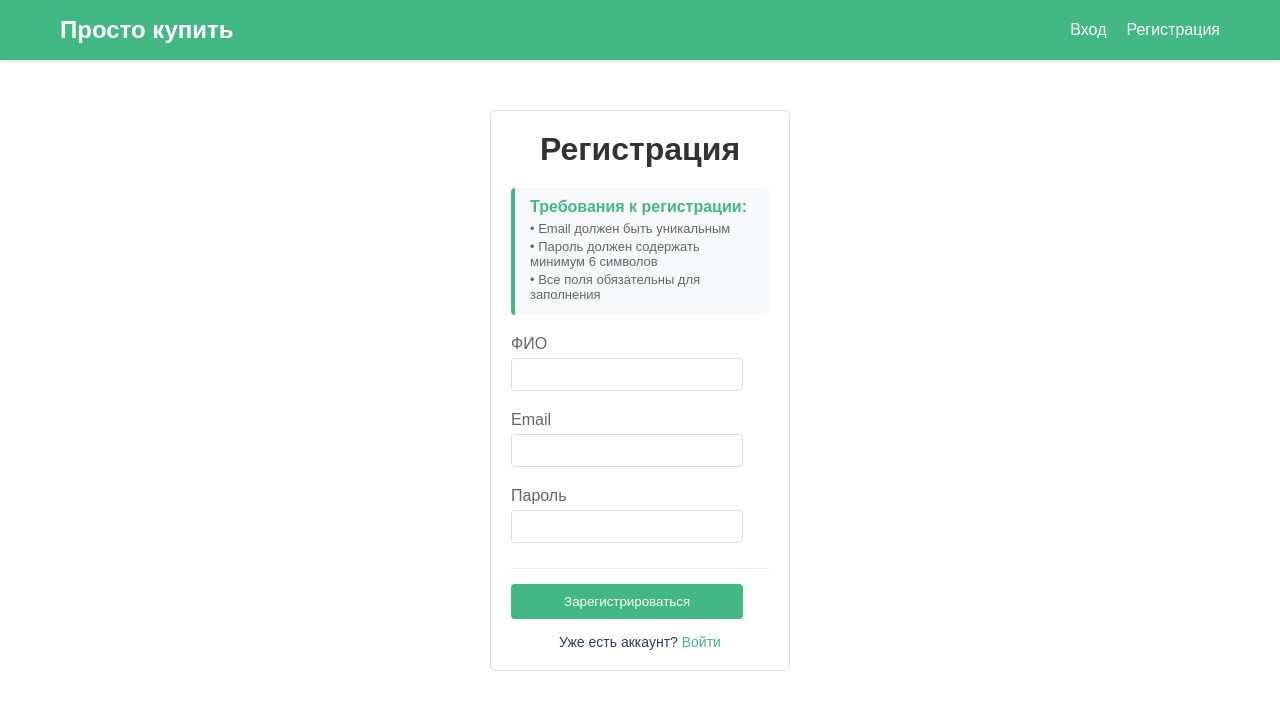
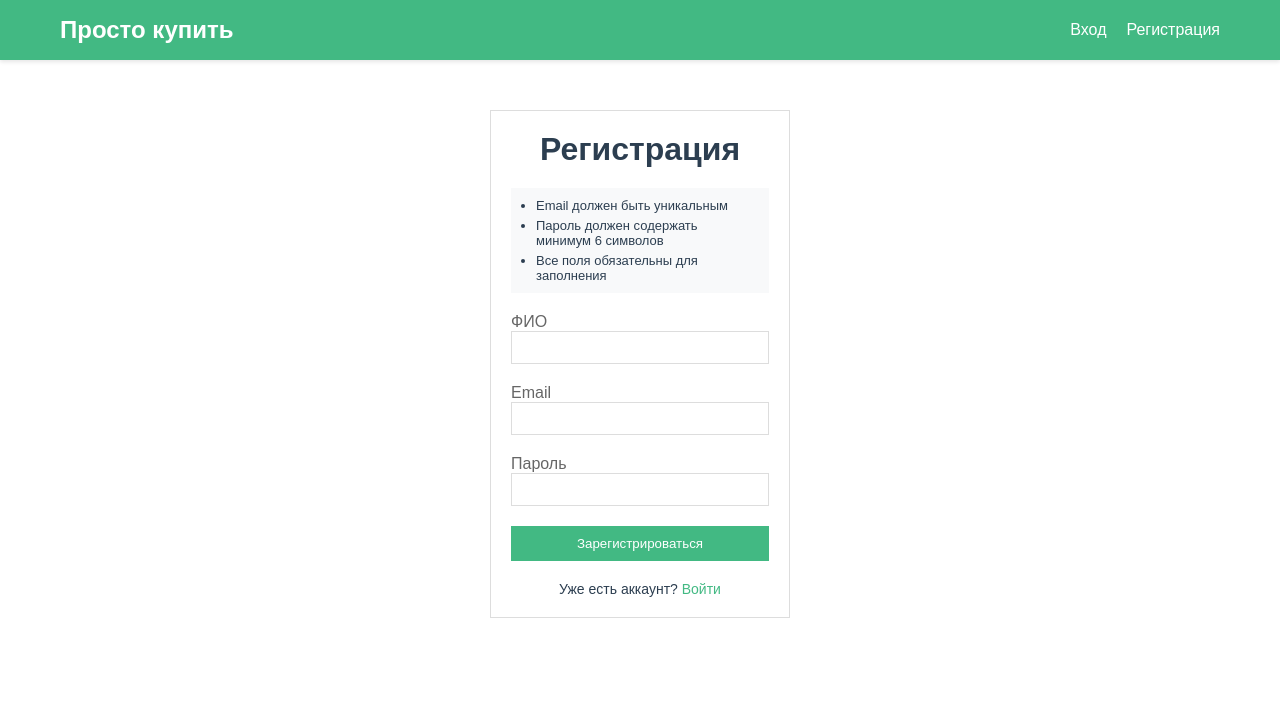
Before and after one commit to Beavya/store, a Vue app: page /register in a window 1280 px wide. Shown: the top 710 px of the page. Built offline with nearby package versions, Linux system fonts and the light colour scheme.

Commit message:
Fix register

```diff
--- a/src/components/Register.vue
+++ b/src/components/Register.vue
@@ -6,25 +6,27 @@
       {{ errorMessage }}
     </div>
 
-    <div class="criteria-box">
-      <p class="criteria-title">Требования к регистрации:</p>
     <ul class="criteria-list">
-        <li>• Email должен быть уникальным</li>
-        <li>• Пароль должен содержать минимум 6 символов</li>
-        <li>• Все поля обязательны для заполнения</li>
+      <li>Email должен быть уникальным</li>
+      <li>Пароль должен содержать минимум 6 символов</li>
+      <li>Все поля обязательны для заполнения</li>
     </ul>
+
+    <div>
+      <label>ФИО</label>
+      <input type="text" required v-model="fio" />
     </div>
 
-    <label>ФИО</label>
-    <input type="text" required v-model="fio" />
-
+    <div>
       <label>Email</label>
       <input type="email" required v-model="email" />
+    </div>
 
+    <div>
       <label>Пароль</label>
       <input type="password" required v-model="password" />
+    </div>
 
-    <hr/>
     <button type="submit">Зарегистрироваться</button>
 
     <p class="login-link">
@@ -57,9 +59,7 @@ export default {
 
       signupRequest(userData)
         .then((token) => {
-          this.$store.commit('AUTH_SUCCESS', token);
-          localStorage.setItem('myAppToken', token);
-          this.$router.push('/');
+          this.$router.push('/login');
         })
         .catch((error) => {
           this.errorMessage = 'Ошибка регистрации. Проверьте требования ниже.';
@@ -71,70 +71,46 @@ export default {
 
 <style scoped>
 .register {
+  display: flex;
+  flex-direction: column;
+  justify-content: center;
+  gap: 20px;
   width: 300px;
   margin: 50px auto;
   padding: 20px;
   border: 1px solid #ddd;
-  border-radius: 5px;
 }
 
 .register h1 {
   text-align: center;
-  margin-bottom: 20px;
-  color: #333;
-}
-
-.criteria-box {
-  background-color: #f8f9fa;
-  border-left: 4px solid #42b983;
-  padding: 10px 15px;
-  margin-bottom: 20px;
-  border-radius: 4px;
-}
-
-.criteria-title {
-  font-weight: bold;
-  color: #42b983;
-  margin-bottom: 5px;
 }
 
 .criteria-list {
-  list-style: none;
-  color: #666;
+  display: flex;
+  justify-content: center;
+  flex-direction: column;
+  gap: 5px;
   font-size: 13px;
-}
-
-.criteria-list li {
-  margin: 3px 0;
+  background-color: #f8f9fa;
+  padding: 10px 25px;
 }
 
 .register label {
-  display: block;
-  margin: 10px 0 5px;
   color: #666;
 }
 
 .register input {
-  width: 90%;
+  width: 100%;
   padding: 8px;
-  margin-bottom: 10px;
   border: 1px solid #ddd;
-  border-radius: 4px;
-}
-
-.register hr {
-  margin: 15px 0;
-  border: none;
-  border-top: 1px solid #eee;
 }
 
 .register button {
-  width: 90%;
+  width: 100%;
   padding: 10px;
   background: #42b983;
   color: white;
   border: none;
-  border-radius: 4px;
   cursor: pointer;
 }
 
@@ -144,7 +120,6 @@ export default {
 
 .login-link {
   text-align: center;
-  margin-top: 15px;
   font-size: 14px;
 }
 
@@ -157,8 +132,6 @@ export default {
   background-color: #ff4444;
   color: white;
   padding: 10px;
-  border-radius: 4px;
-  margin-bottom: 15px;
   text-align: center;
 }
 </style>
```
Lines whose indentation alone changed are shown as unchanged.
